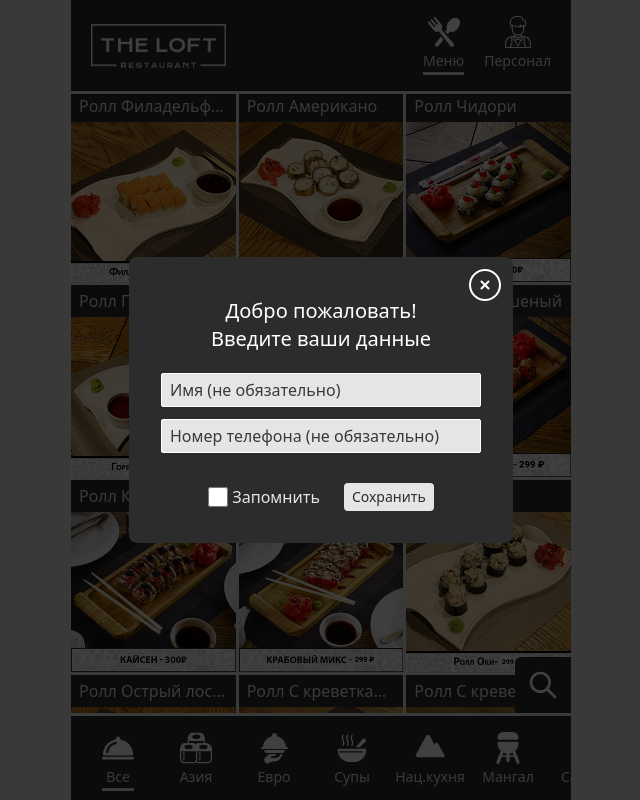
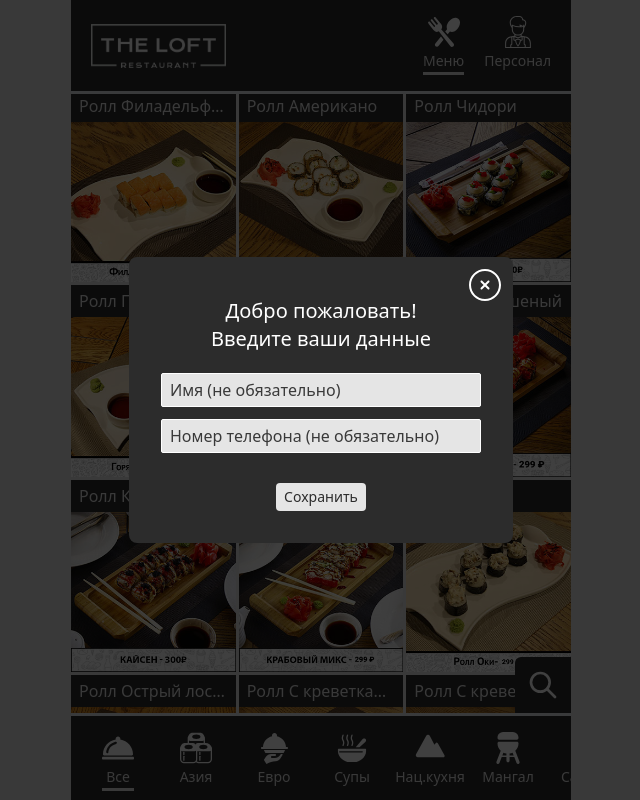
Before and after one commit to devcraft-dc/the_loft_reviews, a React (Vite) app: page / in a window 1280 px wide. Shown: the top 800 px of the page, without its empty margins (319-959 px from the left). Built offline with nearby package versions, Linux system fonts and the light colour scheme.

Commit message:
fixed welcome modal chechbox

```diff
--- a/src/components/Content.jsx
+++ /dev/null
@@ -1,42 +0,0 @@
-import { useContext, useState, useEffect } from 'react';
-import { Card } from './Card';
-import { Context } from '../context';
-import { NothingFound } from './NothingFound';
-import { debounce } from 'lodash';
-
-export const Content = ({ content }) => {
-  const { searchText, activeCategory } = useContext(Context);
-  const [filteredFood, setFilterdFood] = useState([]);
-
-  const debouncedFilter = debounce(() => {
-    const filteredFood = content.filter((dish) => {
-      const dishTitle = dish.title.toUpperCase();
-      const searchQuery = searchText.toUpperCase();
-
-      if (activeCategory) {
-        return (
-          dishTitle.includes(searchQuery) && dish.category === activeCategory
-        );
-      }
-
-      return dishTitle.includes(searchQuery);
-    });
-    setFilterdFood(filteredFood);
-  }, 300);
-
-  useEffect(() => {
-    const timeout = setTimeout(() => debouncedFilter(), 300);
-
-    return () => clearTimeout(timeout);
-    // eslint-disable-next-line react-hooks/exhaustive-deps
-  }, [searchText, activeCategory]);
-
-  return (
-    <div className="grid grid-cols-3 gap-[3px] mt-[5.6rem] max-md:mt-[4.9rem] max-sm:mt-[4.1rem] mb-[6.6rem] max-md:mb-[5.8rem] max-md:my-[4.9rem] max-sm:mb-[5.1rem] max-sm:my-[4.15rem]">
-      {filteredFood.map((item) => (
-        <Card key={item.title} title={item.title} image={item.image} />
-      ))}
-      {filteredFood.length === 0 && <NothingFound />}
-    </div>
-  );
-};
--- a/src/components/WelcomeModal.jsx
+++ b/src/components/WelcomeModal.jsx
@@ -5,7 +5,6 @@ import { formatPhoneNumber } from '../utils/formatPhoneNumber';
 export const WelcomeModal = ({ setModalActive }) => {
   const [name, setName] = useState('');
   const [phone, setPhone] = useState('');
-  const [checked, setChecked] = useState(false);
 
   const handlePhoneInput = (value) => {
     const formattedPhoneNumber = formatPhoneNumber(value);
@@ -17,11 +16,10 @@ export const WelcomeModal = ({ setModalActive }) => {
     setName(formattedName);
   }
 
-  const saveToLocalStorage = () => {
+  const saveToSessionStorage = () => {
     setModalActive(false);
     localStorage.setItem('name', name);
     localStorage.setItem('phone', phone);
-    localStorage.setItem('modalChecked', checked);
   };
 
   const clearLocalStorage = () => {
@@ -73,20 +71,9 @@ export const WelcomeModal = ({ setModalActive }) => {
         </div>
 
         <div className="flex justify-center items-center mb-8">
-          <label className="relative flex justify-center items-center font-medium max-md:text-sm max-sm:text-xs text-secondary-white dark:text-gray-300 text-md px-6">
-            <input
-              type="checkbox"
-              className="cursor-pointer absolute left-0 w-5 h-5 max-md:w-4 max-md:h4 max-sm:w-3 max-sm:h3 text-blue-100 bg-gray-500
-    border-black-300 rounded focus:ring-blue-500
-    dark:focus:ring-blue-600
-    dark:bg-gray-700 dark:border-gray-600"
-              onChange={(e) => setChecked(e.target.checked)}
-            />
-            Запомнить
-          </label>
           <button
             className="text-main-black text-sm max-md:px-1 max-sm:px-[2px] max-md:py-[1px] max-sm:py-[.8px] px-2 py-1 cursor-pointer rounded bg-secondary-white"
-            onClick={saveToLocalStorage}
+            onClick={saveToSessionStorage}
           >
             Сохранить
           </button>
```
Also changed, not shown: 1 other file (tests, documents, lock files or other folders).
